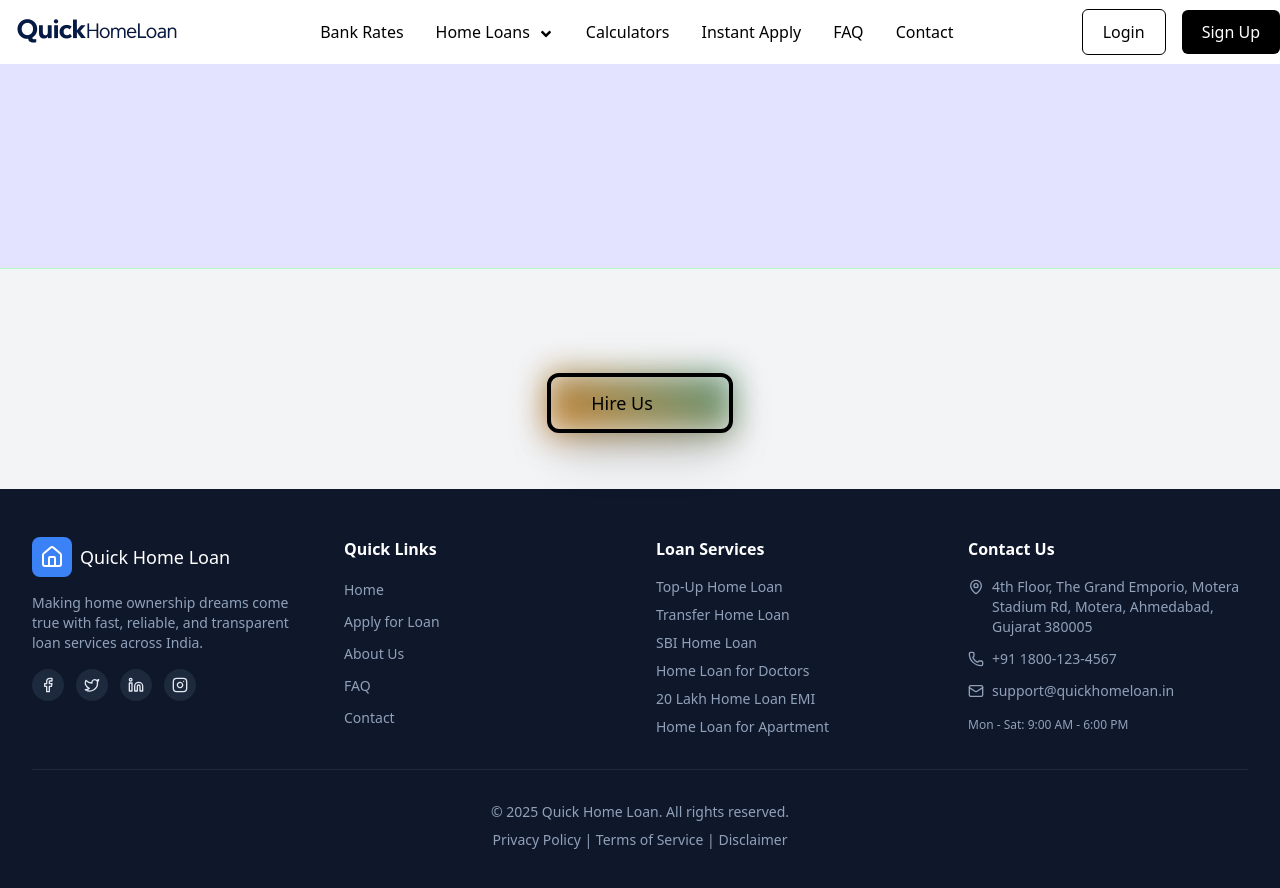
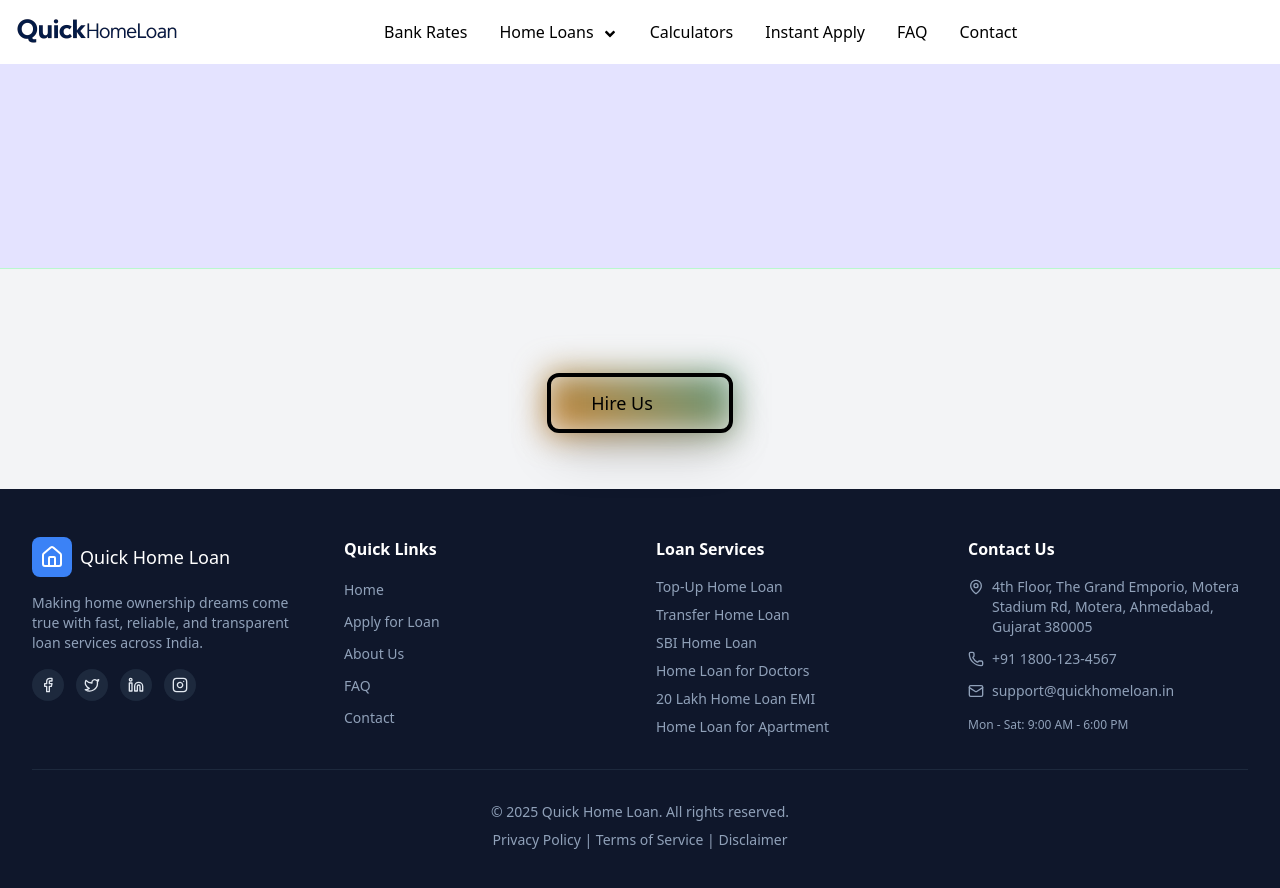
Before and after one commit to ggcs-star/quickhomeloanFrontEnd, a React (Vite) app: page /service in a window 1280 px wide. Shown: the top 888 px of the page. Built offline with nearby package versions, Linux system fonts and the light colour scheme; a web font is replaced by a local one.

Commit message:
changes done

```diff
--- a/src/container/Navbar/NavbarContent1.jsx
+++ b/src/container/Navbar/NavbarContent1.jsx
@@ -731,7 +731,7 @@ export default function NavbarContent1(props) {
 
         return (
             <div
-                className="fixed left-1/2 transform -translate-x-1/2 top-28 min-h-[500px] min-w-[1200px] w-fit border-radius-0 border-b-5 border-solid border-b-black bg-white shadow-lg z-50 border border-neutral-300 border-t-0 rounded-b-lg overflow-y-auto"
+                className="fixed left-1/2 transform -translate-x-1/2 top-20 min-h-[500px] min-w-[1200px] w-fit border-radius-0 border-b-5 border-solid border-b-black bg-white shadow-lg z-50 border border-neutral-300 border-t-0 rounded-b-lg overflow-y-auto"
                 style={{
                     boxShadow: "-10px 10px 20px 0 rgba(30,30,30,.05)",
                     borderBottom: "5px solid black",
@@ -937,7 +937,7 @@ export default function NavbarContent1(props) {
                                 ))}
                             </div>
 
-                            <div className="px-4 py-5 bg-white flex gap-3">
+                            {/* <div className="px-4 py-5 bg-white flex gap-3">
                                 {isAuthenticated ? (
                                     <>
                                         <div className="flex-1 flex items-center justify-center text-sm text-gray-600">
@@ -976,7 +976,7 @@ export default function NavbarContent1(props) {
                                         </button>
                                     </>
                                 )}
-                            </div>
+                            </div> */}
                         </div>
                     );
                 })}
@@ -1243,7 +1243,7 @@ export default function NavbarContent1(props) {
                     style={{ zIndex: 50 }}
                     className={`w-full z-50 ${isScrolled ? "fixed top-0 bg-white border-b border-gray-200 shadow-md" : "absolute top-0 bg-white border-b-0"}`}
                 >
-                    <div className="h-16 gap-4 sm:px-5 relative flex justify-between border-gray-200 max-w-screen-lg lg:max-w-screen-xl mx-2 lg:mx-auto xl:px-0 lg:px-8 py-4 lg:py-0">
+                    <div className="h-16 gap-4 sm:px-5 relative flex gap-48 border-gray-200 max-w-screen-lg lg:max-w-screen-xl mx-2 lg:mx-auto xl:px-0 lg:px-8 py-4 lg:py-0">
                         <div className="flex items-center z-10 relative">
                             <Link to="/" className="flex items-center relative z-10">
                                 <img src={logo} alt="Quick Home Loan Logo" className="h-10 lg:h-28 w-48 object-cover rounded-md" />
@@ -1303,7 +1303,7 @@ export default function NavbarContent1(props) {
                                 </span>
                             </div>
                         </div>
-
+{/*
                         <div className="hidden lg:flex items-center gap-4">
                             <button
                                 onClick={() => navigate("/login")}
@@ -1317,7 +1317,7 @@ export default function NavbarContent1(props) {
                             >
                                 Sign Up
                             </button>
-                        </div>
+                        </div> */}
                     </div>
 
                     {menuOpen && (
--- a/src/routes/index.jsx
+++ b/src/routes/index.jsx
@@ -57,14 +57,18 @@ export default function Routes(props) {
         //         </RequireAuth>
         //     ),
         // },
-        {
-            path: "/apply-now/*",
-            element: (
-                <RequireAuth>
-                    <StepRoutes />
-                </RequireAuth>
-            ),
-        },
+
+
+
+        // uncomment
+        // {
+        //     path: "/apply-now/*",
+        //     element: (
+        //         <RequireAuth>
+        //             <StepRoutes />
+        //         </RequireAuth>
+        //     ),
+        // },
     ]);
 
     return <main>{routes}</main>;
```
Also changed, not shown: src/routes/MainRoutes/index.jsx (+11 -12 lines).
